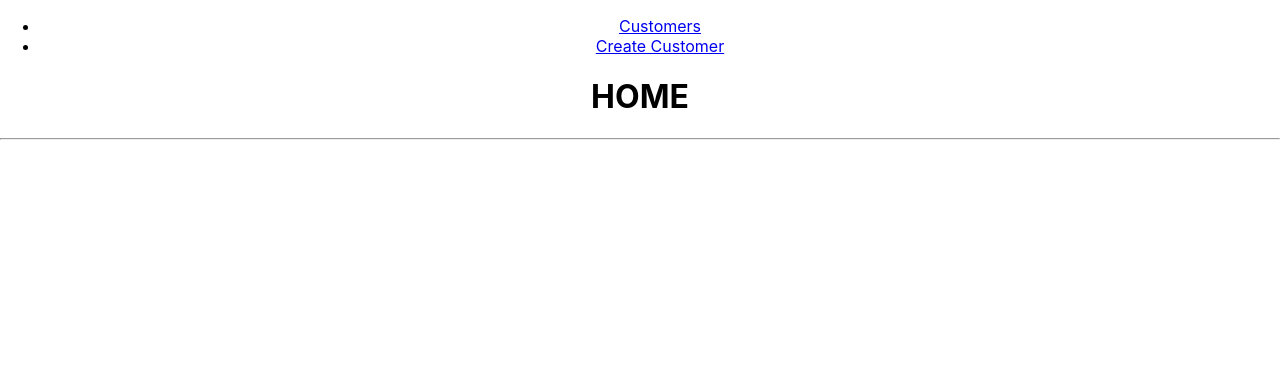
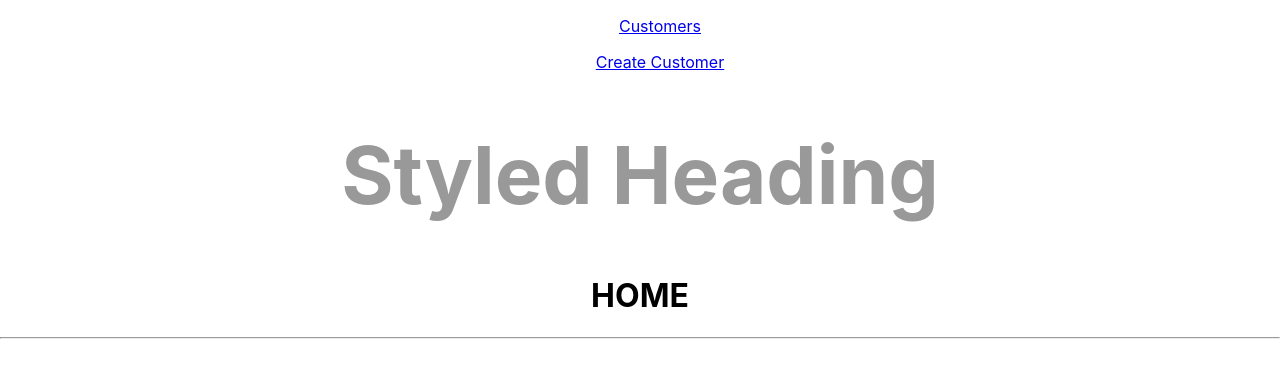
Before and after one commit to somnas/react-individuell-uppgift, a React (Create React App) app: page / in a window 1280 px wide. Shown: the top 378 px of the page. Built offline with nearby package versions, Linux system fonts and the light colour scheme.

Commit message:
add styled component in App.js

```diff
--- a/package.json
+++ b/package.json
@@ -10,6 +10,7 @@
     "react-dom": "^17.0.1",
     "react-router-dom": "^5.2.0",
     "react-scripts": "4.0.1",
+    "styled-components": "^5.2.1",
     "web-vitals": "^0.2.4"
   },
   "scripts": {
--- a/src/App.js
+++ b/src/App.js
@@ -7,10 +7,18 @@ import CustomerListPage from './pages/CustomerListPage';
 import CustomerUpdatePage from './pages/CustomerUpdatePage';
 import HomePage from './pages/HomePage';
 import LoginPage from './pages/LoginPage';
+import styled from 'styled-components';
+
+const Heading = styled.h1`
+  font-size: 5rem;
+  color: #999;
+`
+
+const Ul = styled.ul`
+  list-style-type: none;
+`
 
 function App() {
-
-
 
   function getMe() {
     const url = "https://frebi.willandskill.eu/api/v1/me/"
@@ -26,18 +34,15 @@ function App() {
     .then(data => console.log(data))
   }
 
-
-
   return (
     <div className="App">
-      <ul>
-        <li>
+        <Ul>
           <Link to="/customers">Customers</Link>
-        </li>
-        <li>
+        </Ul>
+        <Ul>
           <Link to="/customers/create">Create Customer</Link>
-        </li>
-      </ul>
+        </Ul>
+      <Heading>Styled Heading</Heading>
       <Switch>
         <Route path="/login">
           <LoginPage />
@@ -54,7 +59,6 @@ function App() {
           <HomePage />
         </Route>
       </Switch>
-
       <hr/>
     </div>
   );
```
Also changed, not shown: 2 other files (tests, documents, lock files or other folders).
